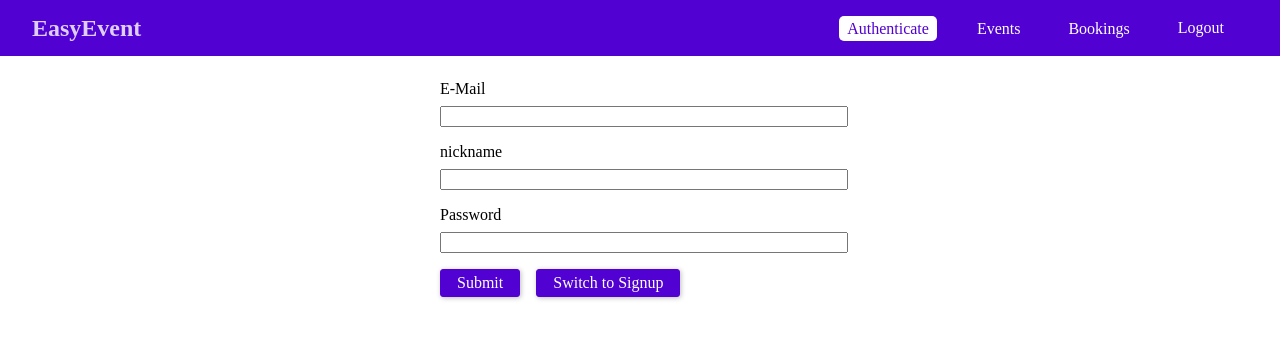
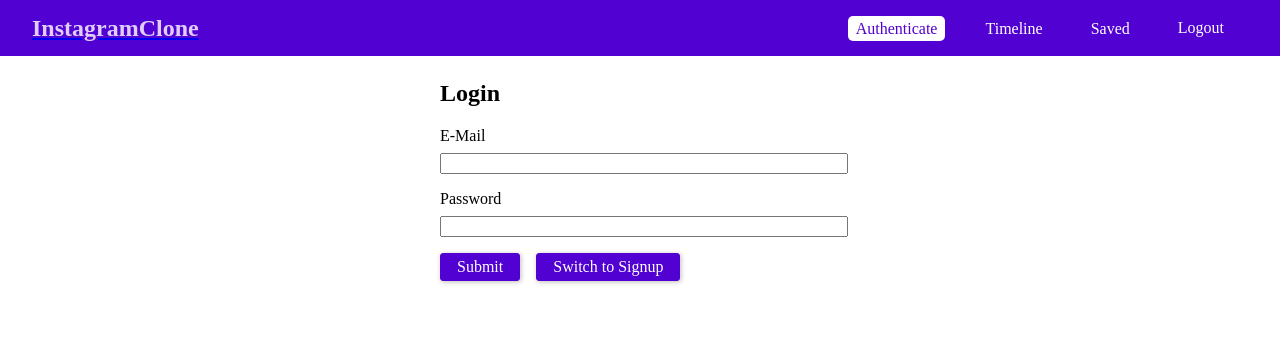
Before and after one commit to dkstjdwns114/Instagram_Clone, a React (Create React App) app in the folder frontend/: page /auth in a window 1280 px wide. Shown: the top 338 px of the page. Built offline with nearby package versions, Linux system fonts and the light colour scheme.

Commit message:
로그인/회원가입 (API 통신)

```diff
--- a/frontend/src/components/Navigation/MainNavigation.js
+++ b/frontend/src/components/Navigation/MainNavigation.js
@@ -1,12 +1,14 @@
 import React from "react";
-import { NavLink } from "react-router-dom";
+import { NavLink, Link } from "react-router-dom";
 
 import "./MainNavigation.css";
 
 const mainNavigation = () => (
   <header className="main-navigation">
     <div className="main-navigation__logo">
-      <h1>EasyEvent</h1>
+      <Link to="/">
+        <h1>InstagramClone</h1>
+      </Link>
     </div>
     <nav className="main-navigation__items">
       <ul>
@@ -14,10 +16,10 @@ const mainNavigation = () => (
           <NavLink to="/auth">Authenticate</NavLink>
         </li>
         <li>
-          <NavLink to="/timeline">Events</NavLink>
+          <NavLink to="/timeline">Timeline</NavLink>
         </li>
         <li>
-          <NavLink to="/saved">Bookings</NavLink>
+          <NavLink to="/saved">Saved</NavLink>
         </li>
         <li>
           <button onClick={null}>Logout</button>
--- a/frontend/src/pages/Auth.css
+++ b/frontend/src/pages/Auth.css
@@ -35,3 +35,7 @@
   background: #6219d6;
   border-color: #6219d6;
 }
+
+.redText {
+  color: crimson;
+}
--- a/frontend/src/pages/Auth.js
+++ b/frontend/src/pages/Auth.js
@@ -9,21 +9,45 @@ class AuthPage extends Component {
     this.passwordEl = React.createRef();
     this.nicknameEl = React.createRef();
     this.state = {
-      isExist: false
+      isExist: false,
+      isLogin: true
     };
   }
+
+  switchModelHandler = () => {
+    this.setState((prevState) => {
+      return { isLogin: !prevState.isLogin };
+    });
+  };
 
   submitHandler = (e) => {
     e.preventDefault();
     const email = this.emailEl.current.value;
     const password = this.passwordEl.current.value;
-    const username = this.nicknameEl.current.value.toLowerCase();
 
     if (email.trim().length === 0 || password.trim().length === 0) {
       return;
     }
 
-    const requestBody = {
+    let requestBody = {
+      query: `
+        query {
+          login(email: "${email}", password: "${password}") {
+            userId
+            token
+            tokenExpiration
+          }
+        }
+      `
+    };
+
+    if (!this.state.isLogin) {
+      const username = this.nicknameEl.current.value
+        .toLowerCase()
+        .replaceAll(" ", "");
+      console.log(username);
+
+      requestBody = {
         query: `
           mutation {
             createUser(userInput: {email: "${email}", password: "${password}", username: "${username}"}) {
@@ -33,6 +57,7 @@ class AuthPage extends Component {
           }
         `
       };
+    }
 
     fetch("http://localhost:8000/graphql", {
       method: "POST",
@@ -49,7 +74,6 @@ class AuthPage extends Component {
       })
       .then((resData) => {
         if (resData.data.createUser === null) {
-          console.log("if문에 들어왔다");
           this.setState({ isExist: true });
         }
         console.log(resData);
@@ -62,23 +86,35 @@ class AuthPage extends Component {
   render() {
     return (
       <form className="auth-form" onSubmit={this.submitHandler}>
+        {console.log(this.state.isLogin)}
+        <h2>{this.state.isLogin ? "Login" : "Signup"}</h2>
         <div className="form-control">
           <label htmlFor="email">E-Mail</label>
           <input type="email" id="email" ref={this.emailEl} />
         </div>
+        {this.state.isLogin ? (
+          ""
+        ) : (
           <div className="form-control">
             <label htmlFor="nickname">nickname</label>
             <input type="text" id="nickname" ref={this.nicknameEl} />
           </div>
+        )}
         <div className="form-control">
           <label htmlFor="password">Password</label>
           <input type="password" id="password" ref={this.passwordEl} />
         </div>
+        {this.state.isExist ? (
+          <p className="redText">이미 존재하는 이메일 또는 닉네임 입니다.</p>
+        ) : (
+          ""
+        )}
         <div className="form-actions">
           <button type="submit">Submit</button>
-          <button type="button">Switch to Signup</button>
+          <button type="button" onClick={this.switchModelHandler}>
+            Switch to {this.state.isLogin ? "Signup" : "Login"}
+          </button>
         </div>
-        {this.state.isExist ? <p>이미 존재하는 이메일/비밀번호 입니다.</p> : ""}
       </form>
     );
   }
```
Lines whose indentation alone changed are shown as unchanged.
